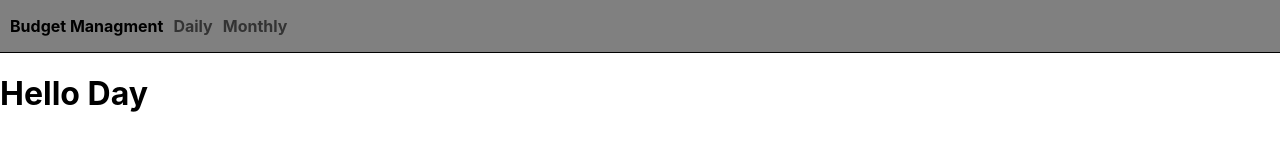
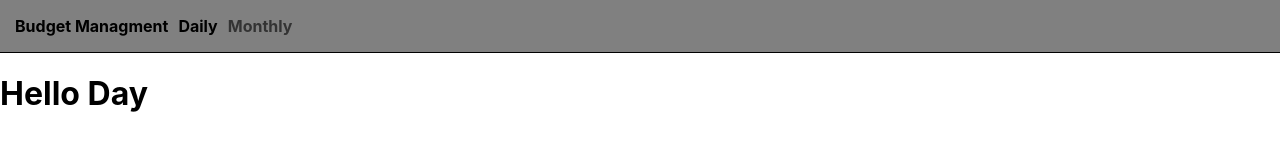
Before and after one commit to AmitGabay/budget-management, a React (Create React App) app: page / in a window 1280 px wide. Shown: the top 160 px of the page. Built offline with nearby package versions, Linux system fonts and the light colour scheme.

Commit message:
fix active className bug

```diff
--- a/src/components/Navbar/Navbar.jsx
+++ b/src/components/Navbar/Navbar.jsx
@@ -3,20 +3,23 @@ import { NavLink } from "react-router-dom";
 import style from "./Navbar.module.css";
 
 const Navbar = () => {
-  const activeClassName = style.selected;
-
   return (
     <div className={style.navbar}>
       <p>Budget Managment</p>
       <NavLink
         to={"/"}
-        className={`${({ isActive }) => isActive && activeClassName} ${
-          style.text
-        }`}
+        className={({ isActive }) =>
+          `${style.text} ${isActive ? style.selected : ""}`
+        }
       >
         Daily
       </NavLink>
-      <NavLink to={"/month"} className={style.text}>
+      <NavLink
+        to={"/month"}
+        className={({ isActive }) =>
+          `${style.text} ${isActive ? style.selected : ""}`
+        }
+      >
         Monthly
       </NavLink>
     </div>
--- a/src/components/Navbar/Navbar.module.css
+++ b/src/components/Navbar/Navbar.module.css
@@ -1,7 +1,7 @@
 .navbar {
   background-color: grey;
   border-bottom: 1px solid black;
-  padding-left: 10px;
+  padding-left: 15px;
   font-weight: bold;
   display: flex;
   align-items: center;
```
